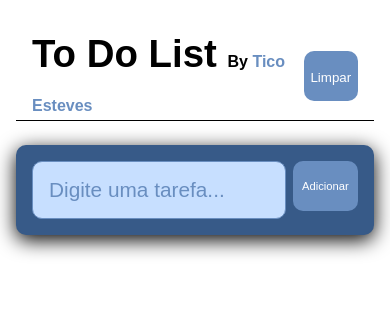
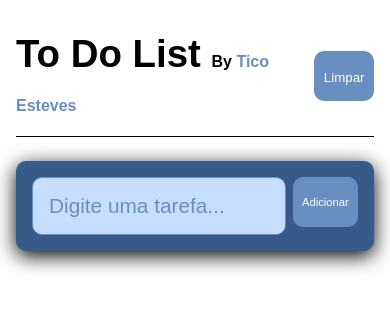
Before and after one commit to ticoesteves/todolist, a plain HTML site: page index.html in a window 390 px wide. Drawn offline with Linux system fonts and the light colour scheme.

Commit message:
Update style.css

```diff
--- a/assets/style.css
+++ b/assets/style.css
@@ -158,10 +158,6 @@ body {
 
 @media only screen and (max-width:560px){
 
-    .header__form {
-        padding: 0 1rem;
-    }
-
     .content {
         padding: 0 1rem;
     }
```
